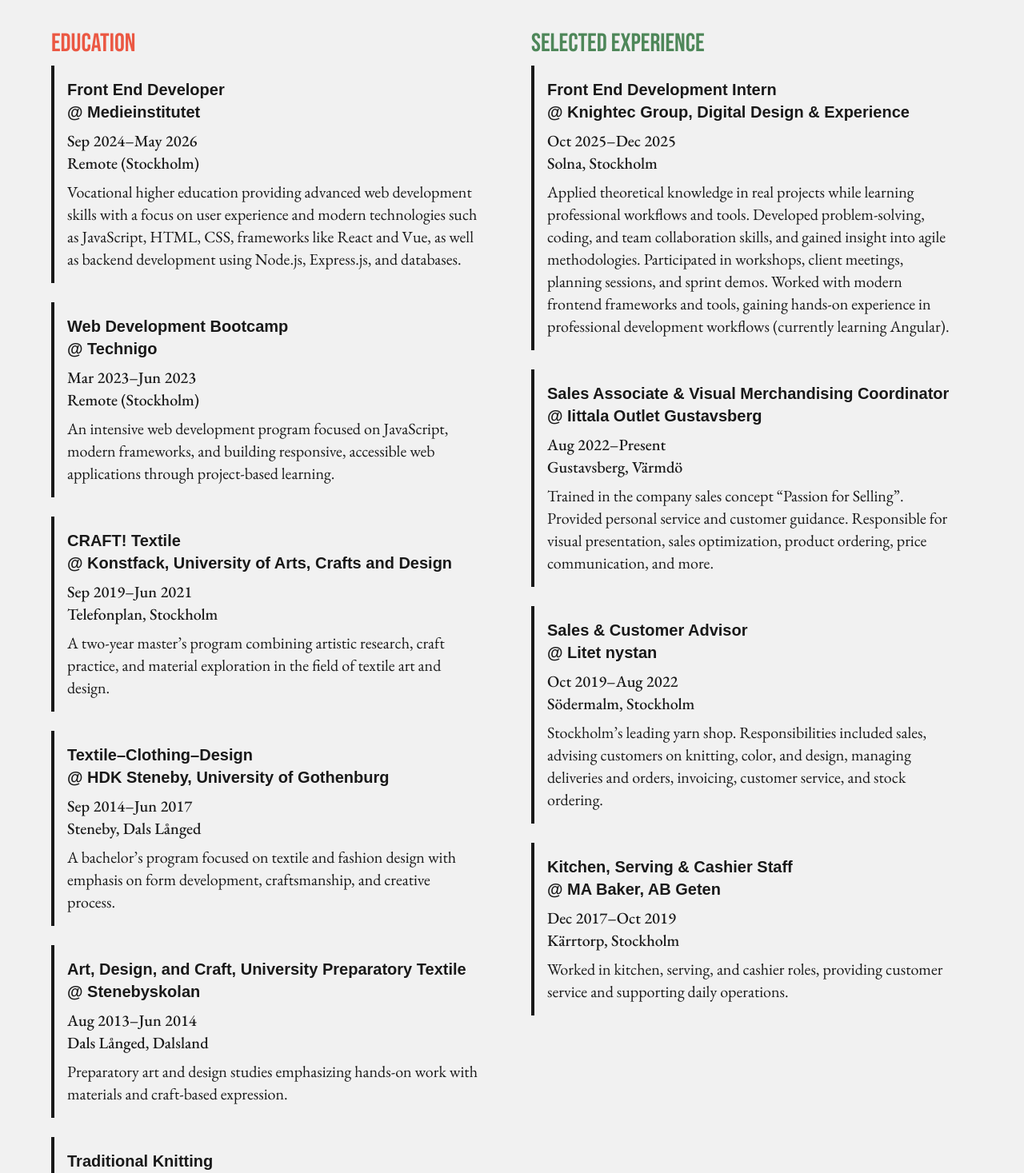
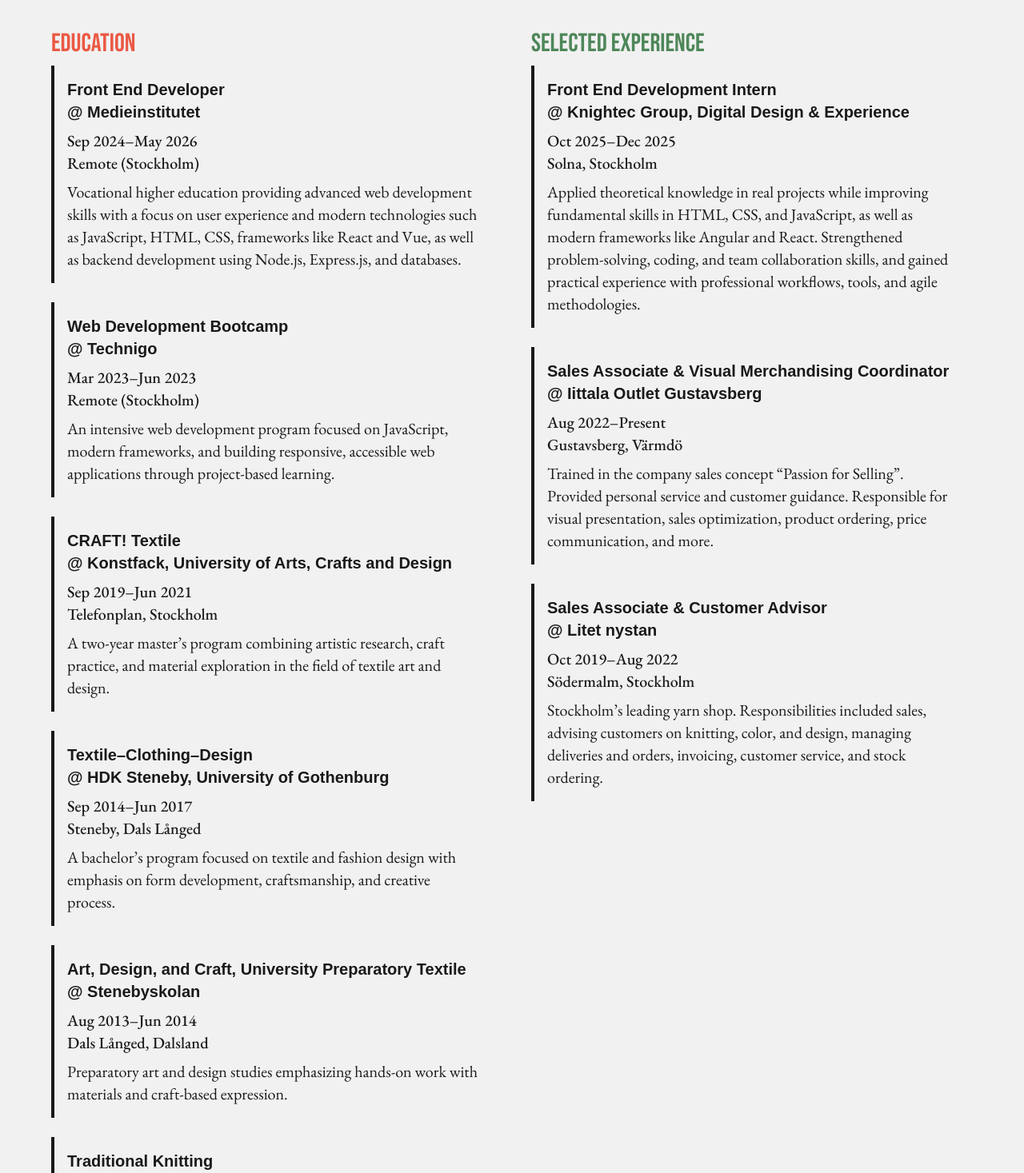
Before and after one commit to fridanordenlow/angular-portfolio, an Angular app: page /cv in a window 1280 px wide. Shown: the part 739-2206 px from the top of the page at 80% size. Built offline with nearby package versions, Linux system fonts and the light colour scheme; a web font is replaced by a local one.

Commit message:
update jobs and skills info

```diff
--- a/src/app/components/skills/skills.ts
+++ b/src/app/components/skills/skills.ts
@@ -18,7 +18,7 @@
     'Component architecture & clean code practices',
     'Vite, npm, pnpm',
     'Node.js, Express.js',
-    'REST API, GraphQL, SQL, NoSQL',
+    'REST API, SQL, NoSQL',
     'Postman, Insomnia',
     'Version control, Git',
     'UX/Usability',
--- a/src/app/data/jobs.data.ts
+++ b/src/app/data/jobs.data.ts
@@ -9,7 +9,7 @@
     endDate: 'Dec 2025',
     location: 'Solna, Stockholm',
     description:
-      'Applied theoretical knowledge in real projects while learning professional workflows and tools. Developed problem-solving, coding, and team collaboration skills, and gained insight into agile methodologies. Participated in workshops, client meetings, planning sessions, and sprint demos. Worked with modern frontend frameworks and tools, gaining hands-on experience in professional development workflows (currently learning Angular).',
+      'Applied theoretical knowledge in real projects while improving fundamental skills in HTML, CSS, and JavaScript, as well as modern frameworks like Angular and React. Strengthened problem-solving, coding, and team collaboration skills, and gained practical experience with professional workflows, tools, and agile methodologies.',
   },
   {
     id: 'iittala',
@@ -24,23 +24,23 @@
   {
     id: 'litet-nystan',
     company: 'Litet nystan',
-    position: 'Sales & Customer Advisor',
+    position: 'Sales Associate & Customer Advisor',
     startDate: 'Oct 2019',
     endDate: 'Aug 2022',
     location: 'Södermalm, Stockholm',
     description:
       'Stockholm’s leading yarn shop. Responsibilities included sales, advising customers on knitting, color, and design, managing deliveries and orders, invoicing, customer service, and stock ordering.',
   },
-  {
-    id: 'ma-baker',
-    company: 'MA Baker, AB Geten',
-    position: 'Kitchen, Serving & Cashier Staff',
-    startDate: 'Dec 2017',
-    endDate: 'Oct 2019',
-    location: 'Kärrtorp, Stockholm',
-    description:
-      'Worked in kitchen, serving, and cashier roles, providing customer service and supporting daily operations.',
-  },
+  // {
+  //   id: 'ma-baker',
+  //   company: 'MA Baker, AB Geten',
+  //   position: 'Kitchen, Serving & Cashier Staff',
+  //   startDate: 'Dec 2017',
+  //   endDate: 'Oct 2019',
+  //   location: 'Kärrtorp, Stockholm',
+  //   description:
+  //     'Worked in kitchen, serving, and cashier roles, providing customer service and supporting daily operations.',
+  // },
   // {
   //   id: 'dalslands-kanal',
   //   company: 'Dalslands Kanal AB',
```
